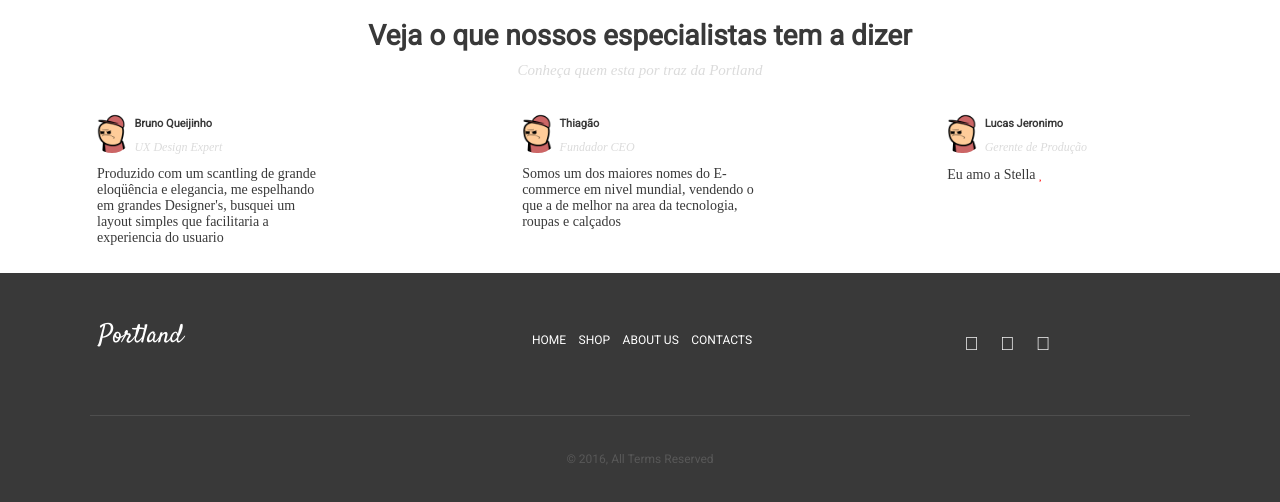
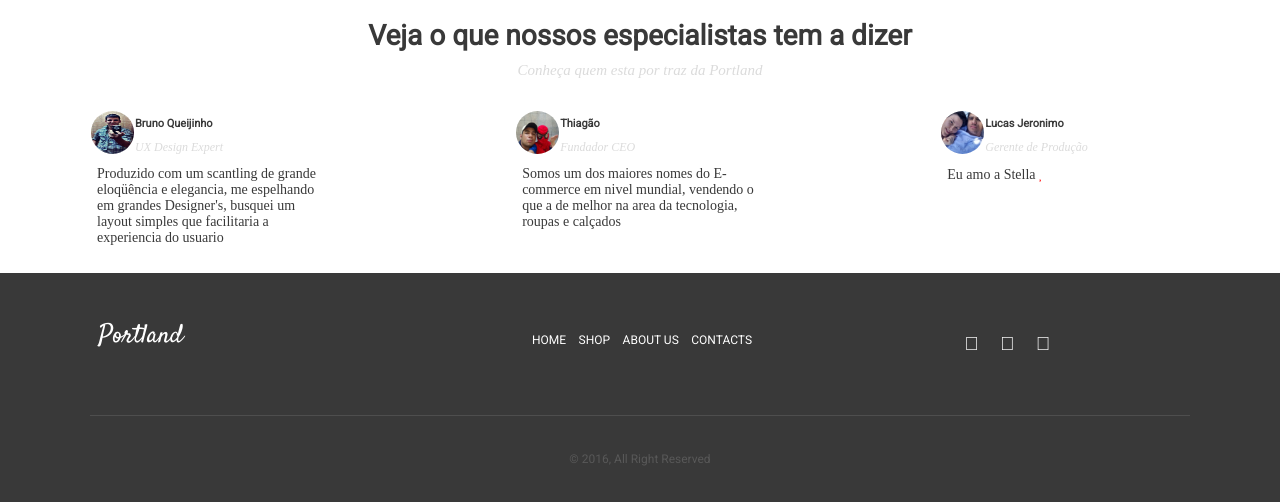
Before and after one commit to DavidMuniz/Projeto_-ecommerce-, a PHP site: page / in a window 1280 px wide; the page is wider, and only the part inside the window is pictured. Shown: the part 2007-2509 px from the top of that part. Run offline with PHP 8.4, Linux system fonts and the light colour scheme; some libraries are stand-ins or nearby versions; some web fonts are replaced.

Commit message:
commit...

```diff
--- a/_assets/_css/style.css
+++ b/_assets/_css/style.css
@@ -540,7 +540,8 @@ body{
 }
 
 .comments img{
-    max-width: 18%;
+    width: 45px;
+    height: 45px;
     float: left;
     border: solid 1px #fff;
     border-radius: 100%;
--- a/index.php
+++ b/index.php
@@ -299,7 +299,7 @@
                         <section class="comments">
                             <div class="col col-3">
                                 <article>
-                                    <img src="_assets/_img/pic.png" alt="" title="">
+                                    <img src="_assets/_img/queijo.jpg" alt="[Queijo Transão]" title="Queijo Transão">
                                     <h1>Bruno Queijinho</h1>
                                     <p>UX Design Expert</p>
                                     <p>Produzido com um scantling de grande eloqüência e elegancia, me espelhando em grandes Designer's, busquei um layout simples que facilitaria a experiencia do usuario</p>
@@ -307,7 +307,7 @@
                             </div>
                             <div class="col col-3">
                                 <article>
-                                    <img src="_assets/_img/pic.png" alt="" title="">
+                                    <img src="_assets/_img/tiago.jpg" alt="[Tiagão]" title="Tiagão">
                                     <h1>Thiagão</h1>
                                     <p>Fundador CEO</p>
                                     <p>Somos um dos maiores nomes do E-commerce em nivel mundial, vendendo o que a de melhor na area da tecnologia, roupas e calçados</p>
@@ -315,7 +315,7 @@
                             </div>
                             <div class="col col-3">
                                 <article>
-                                    <img src="_assets/_img/pic.png" alt="" title="">
+                                    <img src="_assets/_img/s2.jpg" alt="[Lucas S2 Stella]" title="Lucas S2 Stella">
                                     <h1>Lucas Jeronimo</h1>
                                     <p>Gerente de Produção</p>
                                     <p>Eu amo a Stella <span class="fontawesome-heart" style="color:red"></span></p>
@@ -346,7 +346,7 @@
                             </div>
                             </div>
                             <div class="terms">
-                                <p>&copy 2016, All Terms Reserved</p>
+                                <p>&copy 2016, All Right Reserved</p>
                             </div>
                         </footer>
                     </footer>
```
Also changed, not shown: _assets/_img/pic.png (deleted), _assets/_img/queijo.jpg (added), _assets/_img/s2.jpg (added), _assets/_img/tiago.jpg (added).
